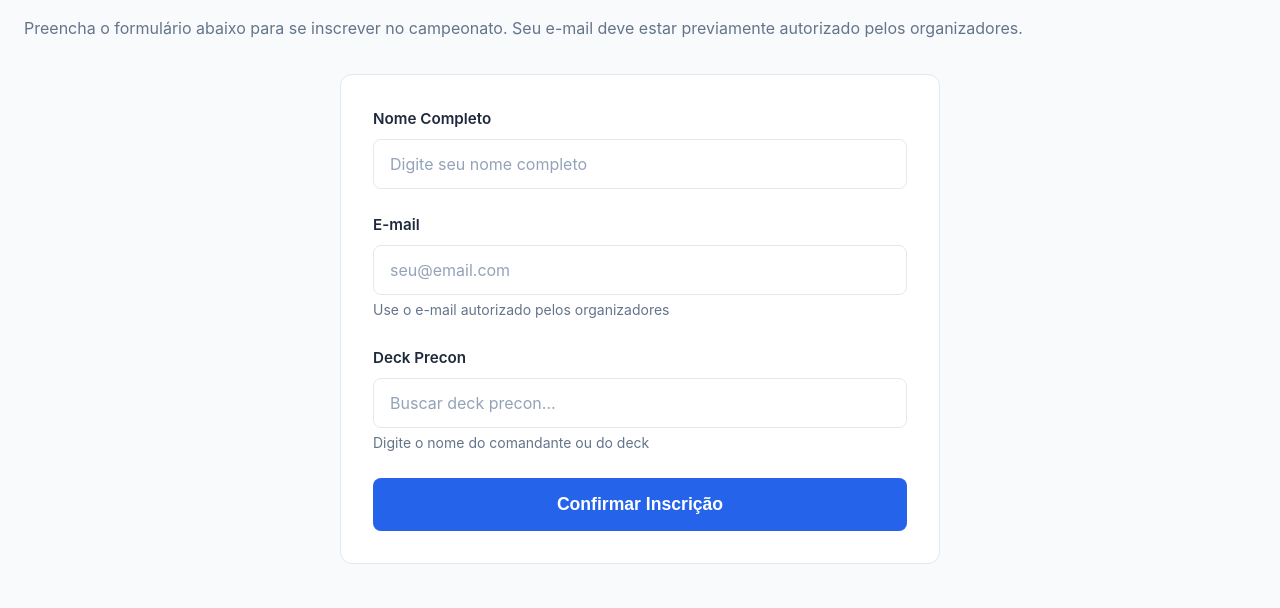
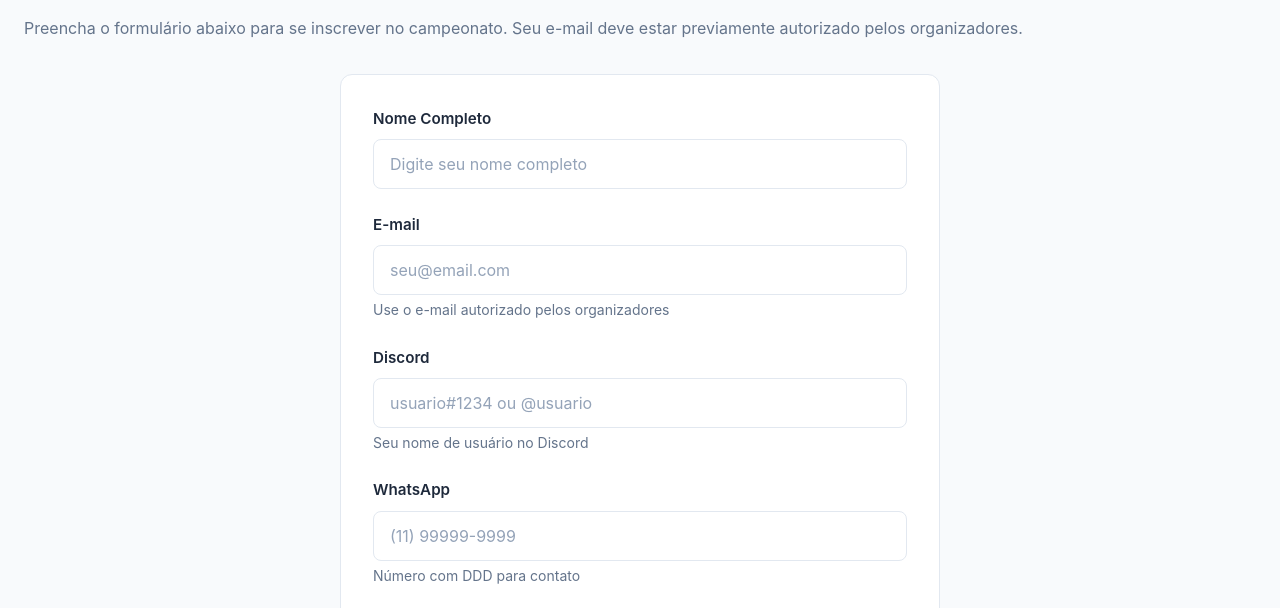
Before and after one commit to ktiagot/precompeonato, a website: page inscricao.html in a window 1280 px wide. Shown: the part 186-794 px from the top of the page. Drawn offline with Linux system fonts and the light colour scheme; no server answers.

Commit message:
Adicionar campos Discord e WhatsApp na inscrição

```diff
--- a/inscricao.html
+++ b/inscricao.html
@@ -44,6 +44,18 @@
                     </div>
 
                     <div class="form-group">
+                        <label for="discord">Discord</label>
+                        <input type="text" name="discord" id="discord" placeholder="usuario#1234 ou @usuario" required>
+                        <small>Seu nome de usuário no Discord</small>
+                    </div>
+
+                    <div class="form-group">
+                        <label for="whatsapp">WhatsApp</label>
+                        <input type="tel" name="whatsapp" id="whatsapp" placeholder="(11) 99999-9999" required>
+                        <small>Número com DDD para contato</small>
+                    </div>
+
+                    <div class="form-group">
                         <label for="deckBusca">Deck Precon</label>
                         <div style="position: relative;">
                             <input type="text" id="deckBusca" placeholder="Buscar deck precon..." autocomplete="off">
```
Also changed, not shown: server.js (+5 -3 lines).
